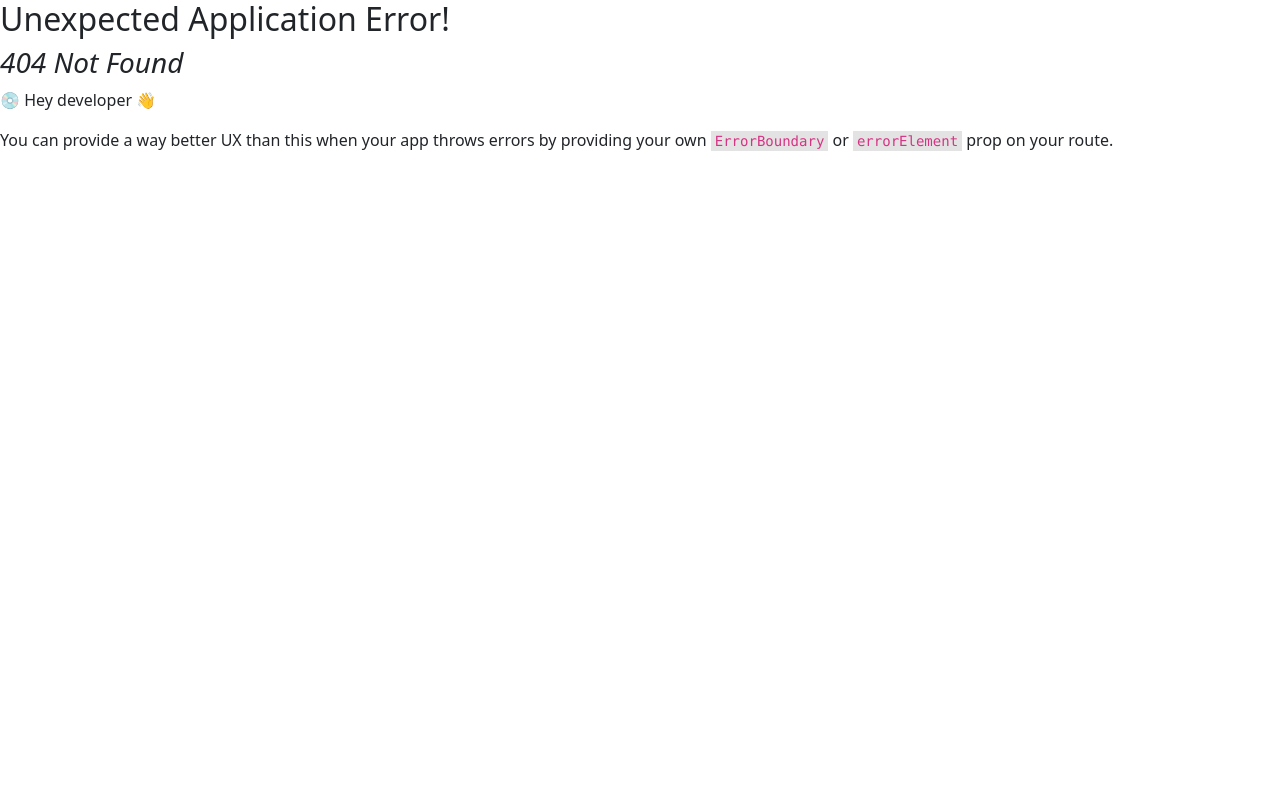
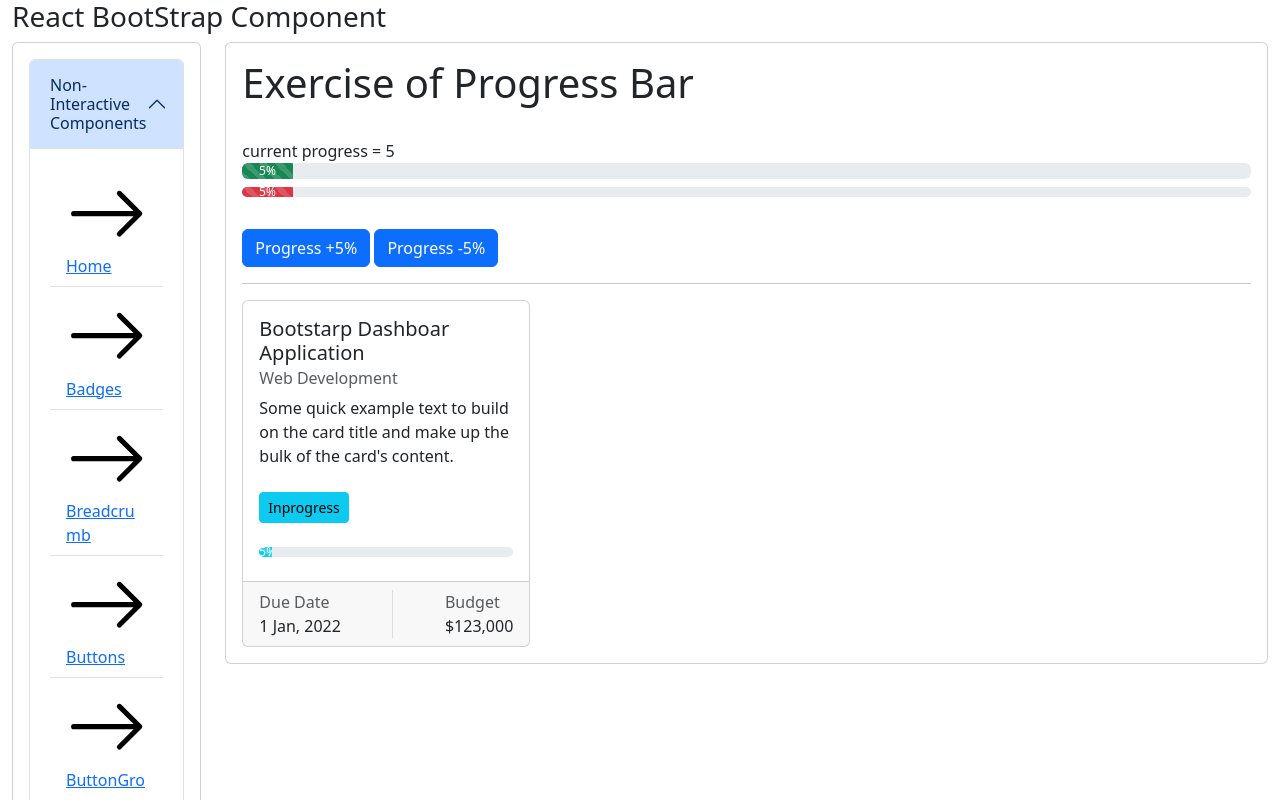
Before and after one commit to abhinav731996/ReactCalssIndixpert, a React (Vite) app: page /rb-progressbar in a window 1280 px wide. Before the commit this address had no page. Shown: the top 800 px of the page. Built offline with nearby package versions, Linux system fonts and the light colour scheme.

Commit message:
Rb tasks

```diff
--- a/src/Rb.css
+++ b/src/Rb.css
@@ -1,4 +1,4 @@
-
+/* for badges */
 .pending-badge {
   background-color: rgba(211, 209, 254, 0.93) !important;
   color: rgba(49, 96, 252, 0.93) !important;
@@ -18,6 +18,10 @@
   background-color: rgba(209, 254, 211, 0.93) !important;
   color: rgba(5, 197, 88, 0.93) !important;
 }
+.overdue-badge {
+  background-color: rgba(240, 209, 254, 0.93) !important;
+  color: rgba(116, 5, 128, 0.93) !important;
+}
 
 
 
@@ -35,3 +39,33 @@
 .breadcrumb-item.active  {
   color: black;
 }
+
+
+/* for images  */
+.avatar-stack {
+  display: flex;
+  align-items: center;
+}
+
+.avatar {
+  width: 50px;
+  height: 50px;
+  border-radius: 50%;
+  border: 2px solid white;
+  object-fit: cover;
+
+  margin-left: -15px; /* overlap */
+  position: relative;
+  z-index: 1;
+  transition: 0.2s ease;
+  cursor: pointer;
+}
+
+.avatar:first-child {
+  margin-left: 0;
+}
+
+.avatar:hover {
+  z-index: 999; /* hover wala top pe */
+  transform: scale(1.1);
+}
--- /dev/null
+++ b/src/data/routesData.js
@@ -0,0 +1,15 @@
+export const routesData =[
+    {link: "/", menuItem: "Home"},
+    {link: "/rb-badges", menuItem: "Badges"},
+    {link: "/rb-breadcrumb", menuItem: "Breadcrumb"},
+    {link: "/rb-buttons", menuItem: "Buttons"},
+    {link: "/rb-button-group", menuItem: "ButtonGroup"},
+    {link: "/rb-cards", menuItem: "Card"},
+    {link: "/rb-images", menuItem: "Images"},
+    {link: "/rb-listgroup", menuItem: "ListGroup"},
+    {link: "/rb-figure", menuItem: "Figure"},
+    {link: "/rb-pagination", menuItem: "Pagination"},
+    {link: "/rb-progressbar", menuItem: "Progressbar"},
+    {link: "/rb-spinners", menuItem: "Spinners"},
+    {link: "/rb-table", menuItem: "Table"},
+]
--- a/src/layouts/RBLayout.jsx
+++ b/src/layouts/RBLayout.jsx
@@ -1,6 +1,8 @@
 import React from "react";
-import { Accordion, Card, Col, Container, Row } from "react-bootstrap";
+import { Accordion, Card, Col, Container, ListGroup, Row } from "react-bootstrap";
+import { ArrowRight } from "react-bootstrap-icons";
 import { NavLink, Outlet } from "react-router-dom";
+import { routesData } from "../data/routesData";
 
 const RBLayout = () => {
   return (
@@ -20,36 +22,36 @@ const RBLayout = () => {
                     Non-Interactive Components
                   </Accordion.Header>
                   <Accordion.Body>
-                    <ul>
-                      <li>
-                        <NavLink to="/">Home</NavLink>
-                      </li>
-                      <li>
-                        <NavLink to="/rb-badges">Badges</NavLink>
-                      </li>
-                      <li>
-                        <NavLink to="/rb-breadcrumb">Breadcrumb</NavLink>
-                      </li>
-                      <li>
-                        <NavLink to="/rb-buttons">Buttons</NavLink>
-                      </li>
-                      <li>
-                        <NavLink to="/rb-button-group">Button-Group</NavLink>
-                      </li>
+                    <ListGroup as="ul" variant="flush">
 
-                      <li>
-                        <NavLink to="/rb-card">Card</NavLink>
-                      </li>
-                      <li>
-                        <NavLink to="/rb-images">Images</NavLink>
-                      </li>
-                      <li>
-                        <NavLink to="/rb-listgroup">ListGroup</NavLink>
-                      </li>
-                      <li>
-                        <NavLink to="/rb-figure">Figure</NavLink>
-                      </li>
-                    </ul>
+                      {/* calling though map function */}
+
+                      {routesData.map((item, index) => {
+                        return(
+
+                        <ListGroup.Item
+                        as="li" key={index}>
+                        <ArrowRight/>
+                        <NavLink to={item.link}> {item.menuItem}</NavLink>
+                        </ListGroup.Item>
+                        )
+
+                      })}
+
+
+                      {/* simple & easy way but time consuming */}
+                      {/* <ListGroup.Item as="li"> <ArrowRight/> <NavLink to="/rb-badges">Badges</NavLink> </ListGroup.Item>
+                      <ListGroup.Item as="li"> <ArrowRight/> <NavLink to="/rb-breadcrumb">Breadcrumb</NavLink> </ListGroup.Item>
+                      <ListGroup.Item as="li"> <ArrowRight/> <NavLink to="/rb-buttons">Buttons</NavLink> </ListGroup.Item>
+                      <ListGroup.Item as="li"> <ArrowRight/> <NavLink to="/rb-button-group">Button-Group</NavLink> </ListGroup.Item>
+                      <ListGroup.Item as="li"> <ArrowRight/> <NavLink to="/rb-card">Card</NavLink> </ListGroup.Item>
+                      <ListGroup.Item as="li"> <ArrowRight/> <NavLink to="/rb-images">Images</NavLink> </ListGroup.Item>
+                      <ListGroup.Item as="li"> <ArrowRight/> <NavLink to="/rb-listgroup">ListGroup</NavLink> </ListGroup.Item>
+                      <ListGroup.Item as="li"> <ArrowRight/> <NavLink to="/rb-figure">Figure</NavLink> </ListGroup.Item>
+                      <ListGroup.Item as="li"> <ArrowRight/>  </ListGroup.Item>
+                      <ListGroup.Item as="li"> <ArrowRight/>  </ListGroup.Item> */}
+                    </ListGroup>
+
                   </Accordion.Body>
                 </Accordion.Item>
                 <Accordion.Item eventKey="1">
--- a/src/pages/react-bootstrap/RBBadges.jsx
+++ b/src/pages/react-bootstrap/RBBadges.jsx
@@ -1,6 +1,6 @@
 import React from "react";
 import { Badge, Table } from "react-bootstrap";
-import { VectorPen } from "react-bootstrap-icons";
+import { Cart3, TelephoneFill, VectorPen } from "react-bootstrap-icons";
 import MyBadge from "../../components/MyBadge";
 
 const RBBadges = () => {
@@ -55,7 +55,7 @@ const RBBadges = () => {
           <tr>
             <td>1</td>
             <td>Joseph Oden</td>
-            <td>Sales</td>
+            <td><Cart3 className="text-secondary"/> Sales</td>
             <td>$64,000</td>
             <td>Aug 3, 2024</td>
             <td><Badge pill bg="primary-subtle text-primary">PENDING</Badge></td>
@@ -65,7 +65,7 @@ const RBBadges = () => {
           <tr>
             <td>2</td>
             <td>Carol Brown</td>
-            <td>Support</td>
+            <td><TelephoneFill className="text-secondary"/> Support</td>
             <td>$82,000</td>
             <td>Aug 6, 2024</td>
             <td><Badge pill className="negotating-badge">NEGOTATING</Badge></td>
@@ -75,7 +75,7 @@ const RBBadges = () => {
           <tr>
             <td>3</td>
             <td>Peggy Castello</td>
-            <td>Design</td>
+            <td><VectorPen className="text-secondary"/> Design</td>
             <td>$120,000</td>
             <td>Aug 13, 2024</td>
             <td><Badge pill className="failed-badge">FAILED</Badge></td>
@@ -85,11 +85,21 @@ const RBBadges = () => {
           <tr>
             <td>4</td>
             <td>Katherine Grey</td>
-            <td>Sales</td>
+            <td><Cart3 className="text-secondary"/> Sales</td>
             <td>$75,000</td>
             <td>Aug 13, 2024</td>
             <td><Badge pill className="paid-badge">PAID</Badge></td>
             <td>Full-Time</td>
+          </tr>
+
+          <tr>
+            <td>5</td>
+            <td>Nelson Metz</td>
+            <td><Cart3 className="text-secondary"/> Sales</td>
+            <td>$28,000</td>
+            <td>Aug 27, 2024</td>
+            <td><Badge pill className="overdue-badge">OVERDUE</Badge></td>
+            <td>Part-Time</td>
           </tr>
 
 
--- a/src/pages/react-bootstrap/RBImages.jsx
+++ b/src/pages/react-bootstrap/RBImages.jsx
@@ -1,12 +1,70 @@
-import React from 'react'
+import React from "react";
+import { Image } from "react-bootstrap";
 
 const RBImages = () => {
   return (
     <div>
       <h1>Exercise of Images</h1>
+      <br />
+      <h2>Avatar with name</h2>
+      <Image
+        src="https://i.pinimg.com/736x/1a/e0/28/1ae0289b4aa8103b3a313b5cd89444dc.jpg"
+        rounded
+        width={50}
+      />
+      <span className="fw-bold">Radhika Parmar</span>
+      <br />
+      <Image
+        src="https://i.pinimg.com/736x/1a/e0/28/1ae0289b4aa8103b3a313b5cd89444dc.jpg"
+        roundedCircle
+        width={50}
+      />
+      <span className="fw-bold">Radhika Parmar</span>
+      <br />
+      <Image
+        src="https://i.pinimg.com/736x/1a/e0/28/1ae0289b4aa8103b3a313b5cd89444dc.jpg"
+        thumbnail
+        width={50}
+      />
+      <span className="fw-bold">Radhika Parmar</span>
+      <hr />
+      <h2>Avatar size</h2>
+      <Image
+        src="https://i.pinimg.com/736x/1a/e0/28/1ae0289b4aa8103b3a313b5cd89444dc.jpg"
+        roundedCircle
+        width={50}
+      />
+      <Image
+        src="https://i.pinimg.com/736x/1a/e0/28/1ae0289b4aa8103b3a313b5cd89444dc.jpg"
+        roundedCircle
+        width={55}
+      />
+      <Image
+        src="https://i.pinimg.com/736x/1a/e0/28/1ae0289b4aa8103b3a313b5cd89444dc.jpg"
+        roundedCircle
+        width={60}
+      />
+      <Image
+        src="https://i.pinimg.com/736x/1a/e0/28/1ae0289b4aa8103b3a313b5cd89444dc.jpg"
+        roundedCircle
+        width={65}
+      />
+      <Image
+        src="https://i.pinimg.com/736x/1a/e0/28/1ae0289b4aa8103b3a313b5cd89444dc.jpg"
+        roundedCircle
+        width={70}
+      />
+      <hr />
+      <h2>Avatar group</h2>
+      <br />
+      <div className="avatar-stack">
+        <img src="https://i.pinimg.com/736x/1a/e0/28/1ae0289b4aa8103b3a313b5cd89444dc.jpg" alt="user1" className="avatar"/>
+        <img src="https://i.pinimg.com/736x/1a/e0/28/1ae0289b4aa8103b3a313b5cd89444dc.jpg" alt="user2" className="avatar"/>
+        <img src="https://i.pinimg.com/736x/1a/e0/28/1ae0289b4aa8103b3a313b5cd89444dc.jpg" alt="user3" className="avatar"/>
+        <img src="https://i.pinimg.com/736x/1a/e0/28/1ae0289b4aa8103b3a313b5cd89444dc.jpg" alt="user4" className="avatar"/>
+      </div>
+    </div>
+  );
+};
 
-    </div>
-  )
-}
-
-export default RBImages
+export default RBImages;
--- /dev/null
+++ b/src/pages/react-bootstrap/RBPagination.jsx
@@ -0,0 +1,46 @@
+import React, { useState } from "react";
+import { Pagination } from "react-bootstrap";
+
+const RBPagination = () => {
+  const [active, setActive] = useState(1);
+  const totalPages = 10;
+
+  const items = [];
+
+  for (let number = 1; number <= totalPages; number++) {
+    items.push(
+      <Pagination.Item
+        key={number}
+        active={number === active}
+        onClick={() => setActive(number)}
+      >
+        {number}
+      </Pagination.Item>
+    );
+  }
+
+  return (
+    <div>
+      <h1>Exercise of Pagination</h1>
+      <br />
+
+      <Pagination>
+        <Pagination.First onClick={() => setActive(1)} />
+        <Pagination.Prev
+          onClick={() => setActive(active > 1 ? active - 1 : 1)}
+        />
+
+        {items}
+
+        <Pagination.Next
+          onClick={() =>
+            setActive(active < totalPages ? active + 1 : totalPages)
+          }
+        />
+        <Pagination.Last onClick={() => setActive(totalPages)} />
+      </Pagination>
+    </div>
+  );
+};
+
+export default RBPagination;
--- /dev/null
+++ b/src/pages/react-bootstrap/RBPrgressBars.jsx
@@ -0,0 +1,67 @@
+import React, { useState } from 'react'
+import { Button, Card, ProgressBar } from 'react-bootstrap'
+
+const RBPrgressBars = () => {
+    const [progress, setProgress] = useState(5);
+
+    const increase = () =>{
+        setProgress((prev) => (prev + 5 > 100 ? 100 : prev + 5));
+    }
+
+    const decrease = () =>{
+        setProgress((prev) => (prev - 5 < 0 ? 0 : prev - 5));
+    }
+
+
+
+  return (
+    <div>
+        <h1>Exercise of Progress Bar</h1>
+        <br />
+        current progress = {progress}
+        <br />
+        <ProgressBar now={progress} label={`${progress}%`} striped variant="success" className='mb-2'/>
+        <ProgressBar now={progress} label={`${progress}%`} striped variant="danger" className='mb-2' style={{ height: "10px" }}/>
+        <br />
+        <Button onClick={increase}>Progress +5%</Button>{" "}
+        <Button onClick={decrease}>Progress -5%</Button>
+        <hr />
+
+        <Card style={{ width: '18rem' }}>
+            <Card.Body>
+                <Card.Title>Bootstarp Dashboar Application</Card.Title>
+                <Card.Subtitle className="mb-2 text-muted">Web Development</Card.Subtitle>
+                <Card.Text>
+                Some quick example text to build on the card title and make up the
+                bulk of the card's content.
+                <br />
+                <br />
+                <Button variant='info' size='sm'>Inprogress</Button>
+                <br />
+                <br />
+
+                <ProgressBar now={progress} label={`${progress}%`} striped variant="info" className='mb-2' style={{ height: "10px" }}/>
+                </Card.Text>
+            </Card.Body>
+            <Card.Footer>
+                <div className="d-flex justify-content-between">
+                    <div className="due ">
+                        <span className='text-muted'>Due Date</span><br />
+                        <span>1 Jan, 2022</span>
+                    </div>
+
+                    <div style={{ width: "1px", backgroundColor: "#ddd",}}></div>
+
+                    <div className="budget">
+                        <span className='text-muted'>Budget</span><br />
+                        <span>$123,000</span>
+
+                    </div>
+                </div>
+            </Card.Footer>
+        </Card>
+    </div>
+  )
+}
+
+export default RBPrgressBars
--- /dev/null
+++ b/src/pages/react-bootstrap/RBSpinners.jsx
@@ -0,0 +1,29 @@
+import React, { useState } from 'react'
+import { Button, Spinner } from 'react-bootstrap'
+
+const RBSpinners = () => {
+    const [loading, setLoading] = useState(false)
+    const handleSubmit = () => {
+        setLoading(true)
+    }
+    const handleCancle = () => {
+        setLoading(false)
+    }
+  return (
+    <div>
+        <h1>Exercise of Spinner</h1>
+        <br />
+        <Button onClick={handleSubmit} disabled={loading}>
+            {loading && <Spinner animation='border' size='sm' className='me-2' />}
+            Submit
+        </Button>{" "}
+        <Button onClick={handleCancle} disabled={!loading}>
+
+            Cancel
+        </Button>
+
+    </div>
+  )
+}
+
+export default RBSpinners
--- /dev/null
+++ b/src/pages/react-bootstrap/RBTables.jsx
@@ -0,0 +1,11 @@
+import React from 'react'
+
+const RBTables = () => {
+  return (
+    <div>
+      This is table page
+    </div>
+  )
+}
+
+export default RBTables
```
Also changed, not shown: src/routes/RBRoutes.jsx (+9 -1 lines).
